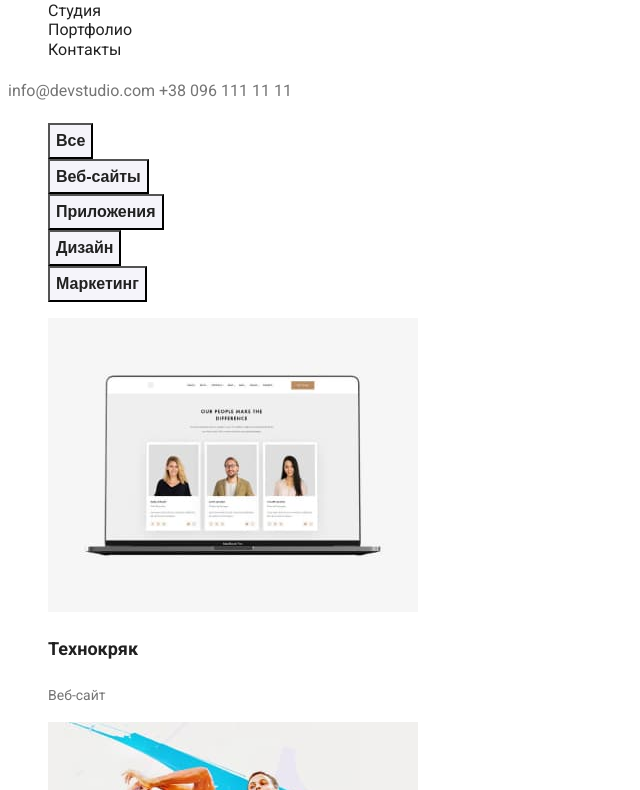
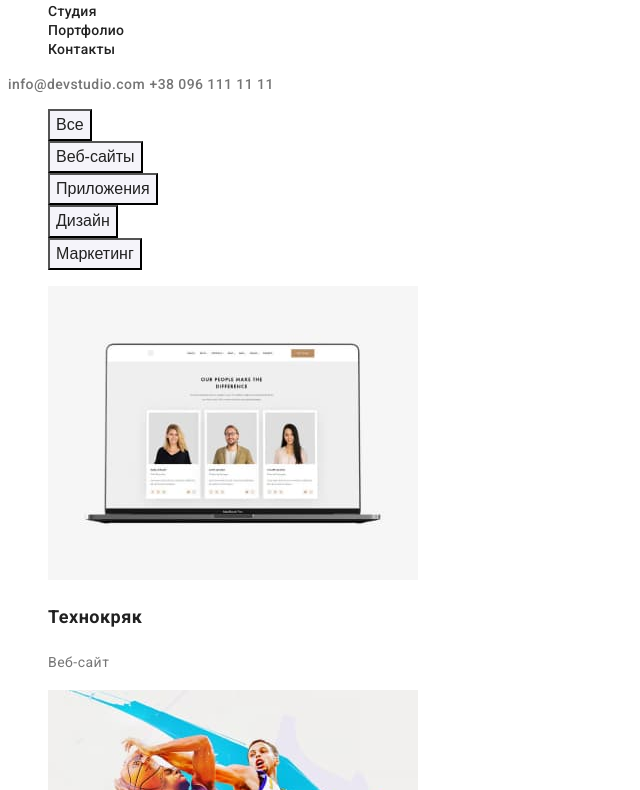
Before and after one commit to NikBlacksmith/goit-markup-hw-02, a plain HTML site: page portfolio.html in a window 1280 px wide. Shown: the part 54-844 px from the top of the page, without its empty margins (0-640 px from the left). Drawn offline with Linux system fonts and the light colour scheme.

Commit message:
additions
Правки

```diff
--- a/css/styles.css
+++ b/css/styles.css
@@ -10,6 +10,7 @@ body {
   background-color: #ffffff;
   font-family: 'Roboto', sans-serif;
   color: var(--main-text-color);
+  letter-spacing: 0.03em;
 }
 .list {
   list-style: none;
@@ -31,20 +32,29 @@ body {
   line-height: 1.2;
   font-weight: 700;
 }
+.logoweb {
+  color: var(--accent-color);
+}
 .nav-link {
-  font-size: 16px;
-  line-height: 1.14;
+  font-size: 14px;
+  line-height: 1.16;
+  font-weight: 500;
+  letter-spacing: 0.02em;
 }
 
 .cont-mail {
-  font-size: 16px;
-  line-height: 2;
+  font-size: 14px;
+  line-height: 1.14;
+  font-weight: 500;
   color: var(--main-text-color);
+  letter-spacing: 0.03em;
 }
 .cont-tel {
-  font-size: 16px;
-  line-height: 2;
+  font-size: 14px;
+  line-height: 1.14;
+  font-weight: 500;
   color: var(--main-text-color);
+  letter-spacing: 0.03em;
 }
 .link:hover,
 .link:focus {
@@ -65,6 +75,7 @@ body {
   font-size: 44px;
   font-weight: 900;
   line-height: 1.36;
+  letter-spacing: 0.06em;
   color: var(--h1-color);
 }
 .hero-button {
@@ -73,6 +84,7 @@ body {
   line-height: 1.86;
   color: var(--h1-color);
   background-color: var(--accent-color);
+  letter-spacing: 0.06em;
 }
 
 .pluses-title {
@@ -105,7 +117,6 @@ body {
 }
 .contact-link {
   font-size: 16px;
-
   line-height: 1.86;
   color: rgba(255, 255, 255, 0.6);
 }
@@ -120,7 +131,9 @@ body {
   font-size: 14px;
   line-height: 1.71;
   color: #ffffff;
+  text-decoration: none;
 }
+
 .case-name {
   font-size: 18px;
   line-height: 2;
@@ -133,8 +146,7 @@ body {
 .pointer {
   cursor: pointer;
   font-size: 16px;
-  font-weight: 700;
-  line-height: 1.86;
+  line-height: 1.63;
   color: var(--main-title-color);
   background-color: #f5f4fa;
 }
--- a/portfolio.html
+++ b/portfolio.html
@@ -21,7 +21,7 @@
     <!-- Шапка сайта -->
     <header>
         <nav class="nav">
-            <a class="nav-logo link" href="/">WebStudio</a>
+            <a class="nav-logo link" href=""><span class="logoweb">Web</span>Studio</a>
             <ul class="list">
                 <li>
                     <a class="nav-link link" href="./index.html">Студия </a>
@@ -42,7 +42,7 @@
     </header>
     <main>
     <section>
-        <ul class="filter list">
+        <ul class="filters list">
             <li>
                 <button class="pointer btn" type="button">Все</button>
             </li>
@@ -113,9 +113,9 @@
 
     <!-- Футер -->
     <footer class="footer">
-        <a class="foot-logo link" href="/">WebStudio</a>
+        <a class="foot-logo link" href=""><span class="logoweb">Web</span>Studio</a>
         <!-- address -->
-        <address>
+        <addres>
             <ul class="list">
                 <li>
                     <a class="foot-link link" href="https://goo.gl/maps/ouvRoWt94udnchgPA" target="blank">г. Киев, пр-т
@@ -128,7 +128,7 @@
                     <a class="contact-link link" href="tel:+380961111111">+38 096 111 11 11</a>
                 </li>
             </ul>
-        </address>
+        </addres>
     </footer>
 
 </body>
```
Also changed, not shown: index.html (+4 -5 lines).
